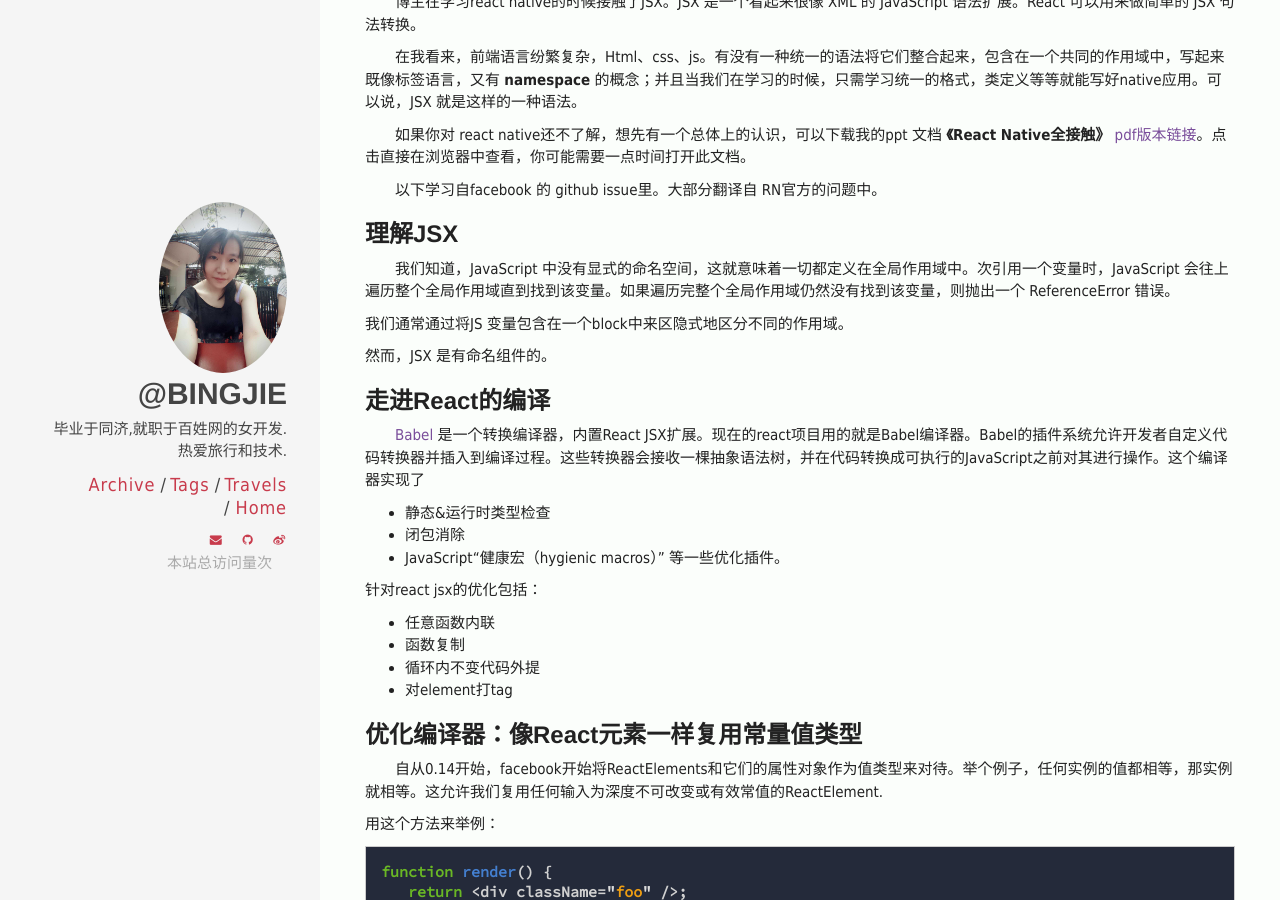
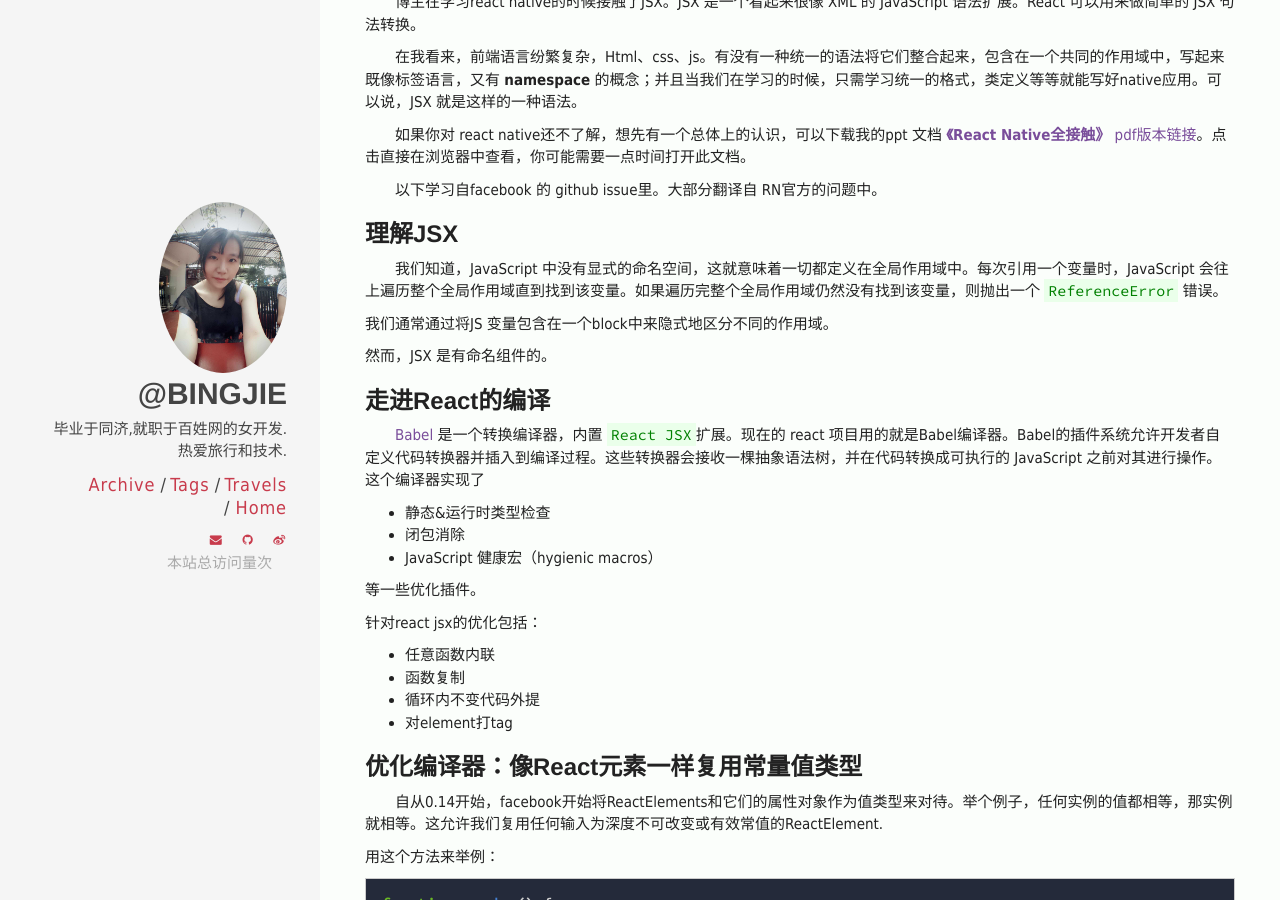
Before and after one commit to chaojimiaomiao/chaojimiaomiao.github.io, a Jekyll site: the page built from _posts/2015-12-14-react-compiler.md, in a window 1280 px wide and 900 px high, scrolled down 389 px. Built offline with Jekyll 4.4.1, drawn with Linux system fonts in a browser that asks for light colours; comment, search, counter and statistics services are not loaded.

Commit message:
改文章

```diff
--- a/_posts/2015-12-14-react-compiler.md
+++ b/_posts/2015-12-14-react-compiler.md
@@ -13,7 +13,7 @@ comments: true
 
 　　在我看来，前端语言纷繁复杂，Html、css、js。有没有一种统一的语法将它们整合起来，包含在一个共同的作用域中，写起来既像标签语言，又有 __namespace__ 的概念；并且当我们在学习的时候，只需学习统一的格式，类定义等等就能写好native应用。可以说，JSX 就是这样的一种语法。
 
-　　如果你对 react native还不了解，想先有一个总体上的认识，可以下载我的ppt 文档 __《React Native全接触》__ [pdf版本链接]({{ site.url }}/downloads/react-native全接触.pdf){:target="_blank"}。点击直接在浏览器中查看，你可能需要一点时间打开此文档。
+　　如果你对 react native还不了解，想先有一个总体上的认识，可以下载我的ppt 文档[ __《React Native全接触》__ pdf版本链接]({{ site.url }}/downloads/react-native全接触.pdf){:target="_blank"}。点击直接在浏览器中查看，你可能需要一点时间打开此文档。
 
 　　以下学习自facebook 的 github issue里。大部分翻译自 RN官方的问题中。
 
@@ -22,26 +22,29 @@ comments: true
 
 ###理解JSX
 
-　　我们知道，JavaScript 中没有显式的命名空间，这就意味着一切都定义在全局作用域中。次引用一个变量时，JavaScript 会往上遍历整个全局作用域直到找到该变量。如果遍历完整个全局作用域仍然没有找到该变量，则抛出一个 ReferenceError 错误。
+　　我们知道，JavaScript 中没有显式的命名空间，这就意味着一切都定义在全局作用域中。每次引用一个变量时，JavaScript 会往上遍历整个全局作用域直到找到该变量。如果遍历完整个全局作用域仍然没有找到该变量，则抛出一个 `ReferenceError` 错误。
 
-我们通常通过将JS 变量包含在一个block中来区隐式地区分不同的作用域。
+我们通常通过将JS 变量包含在一个block中来隐式地区分不同的作用域。
 
 然而，JSX 是有命名组件的。
 <br>
 
 ###走进React的编译
 
-　　[Babel](https://babeljs.io/repl/) 是一个转换编译器，内置React JSX扩展。现在的react项目用的就是Babel编译器。Babel的插件系统允许开发者自定义代码转换器并插入到编译过程。这些转换器会接收一棵抽象语法树，并在代码转换成可执行的JavaScript之前对其进行操作。这个编译器实现了
-- 静态&运行时类型检查
-- 闭包消除
-- JavaScript“健康宏（hygienic macros）”
+　　[Babel](https://babeljs.io/repl/) 是一个转换编译器，内置 `React JSX`扩展。现在的 react 项目用的就是Babel编译器。Babel的插件系统允许开发者自定义代码转换器并插入到编译过程。这些转换器会接收一棵抽象语法树，并在代码转换成可执行的 JavaScript 之前对其进行操作。这个编译器实现了
+
+* 静态&运行时类型检查
+* 闭包消除
+* JavaScript 健康宏（hygienic macros）
+
 等一些优化插件。
 
 针对react jsx的优化包括：
-- 任意函数内联
-- 函数复制
-- 循环内不变代码外提
-- 对element打tag
+
+* 任意函数内联
+* 函数复制
+* 循环内不变代码外提
+* 对element打tag
 <br>
 
 ###优化编译器：像React元素一样复用常量值类型
```
Also changed, not shown: _posts/2015-11-14-从语言的特性说开去.md (+4 -4 lines).
